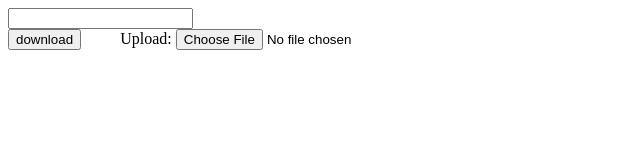
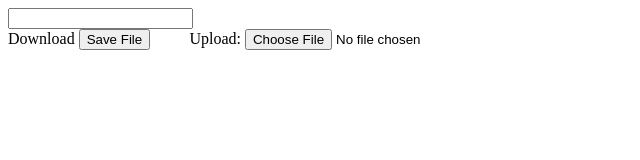
Before and after one commit to duck123acb/notes, a plain HTML site: page index.html in a window 1280 px wide. Shown: the whole page, without its empty margins (0-640 px from the left). Drawn offline with Linux system fonts and the light colour scheme.

Commit message:
uploade download UI

```diff
--- a/index.html
+++ b/index.html
@@ -13,7 +13,8 @@
 <body>
 	<input type="text" id="text">
 	<br>
-	<button id="download">download</button>
+	<span>Download</span>
+	<button id="download">Save File</button>
 	<span>⠀⠀⠀Upload:</span>
 	<input type="file" id="upload" accept=".txt">
 </body>
```
